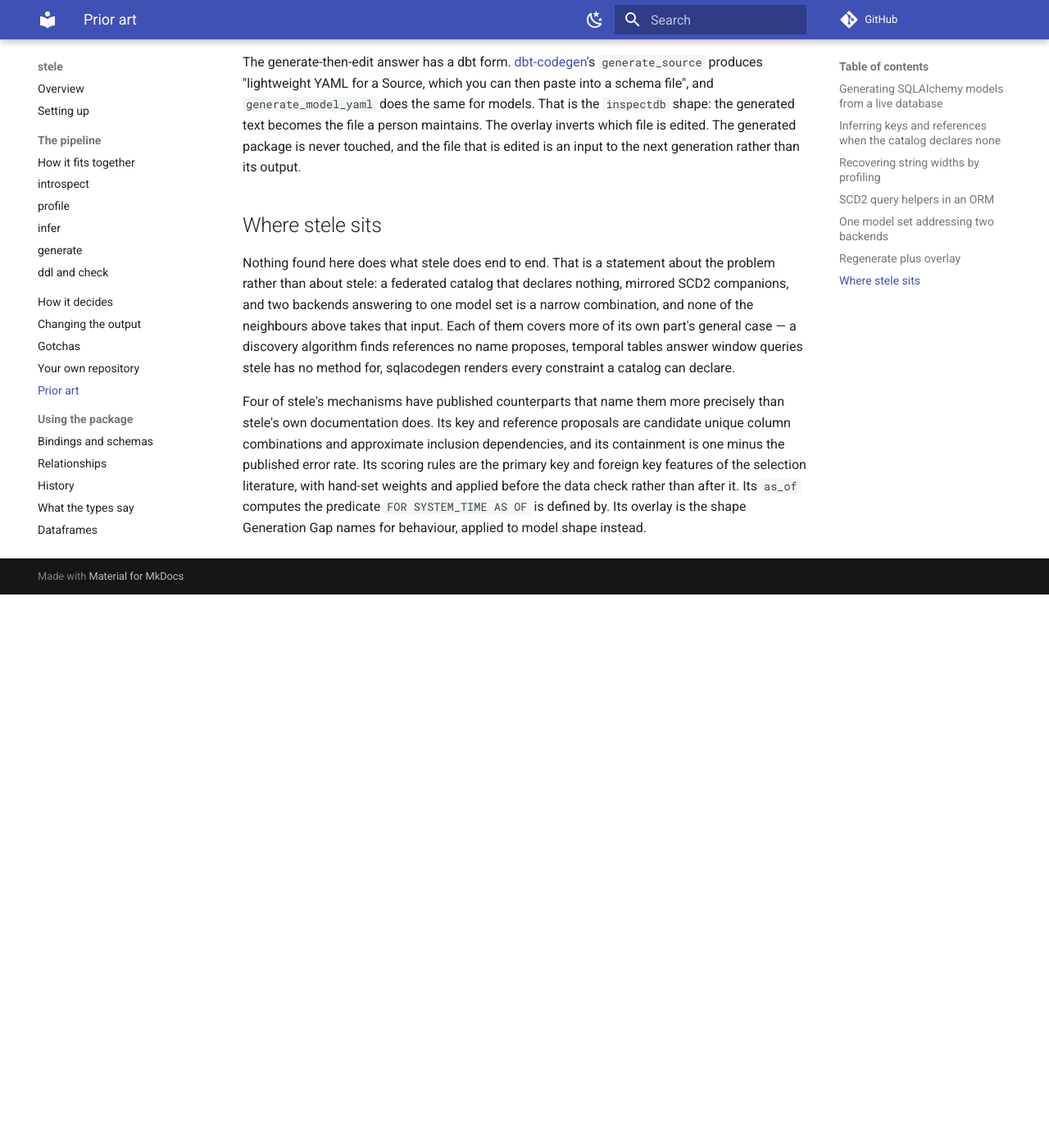
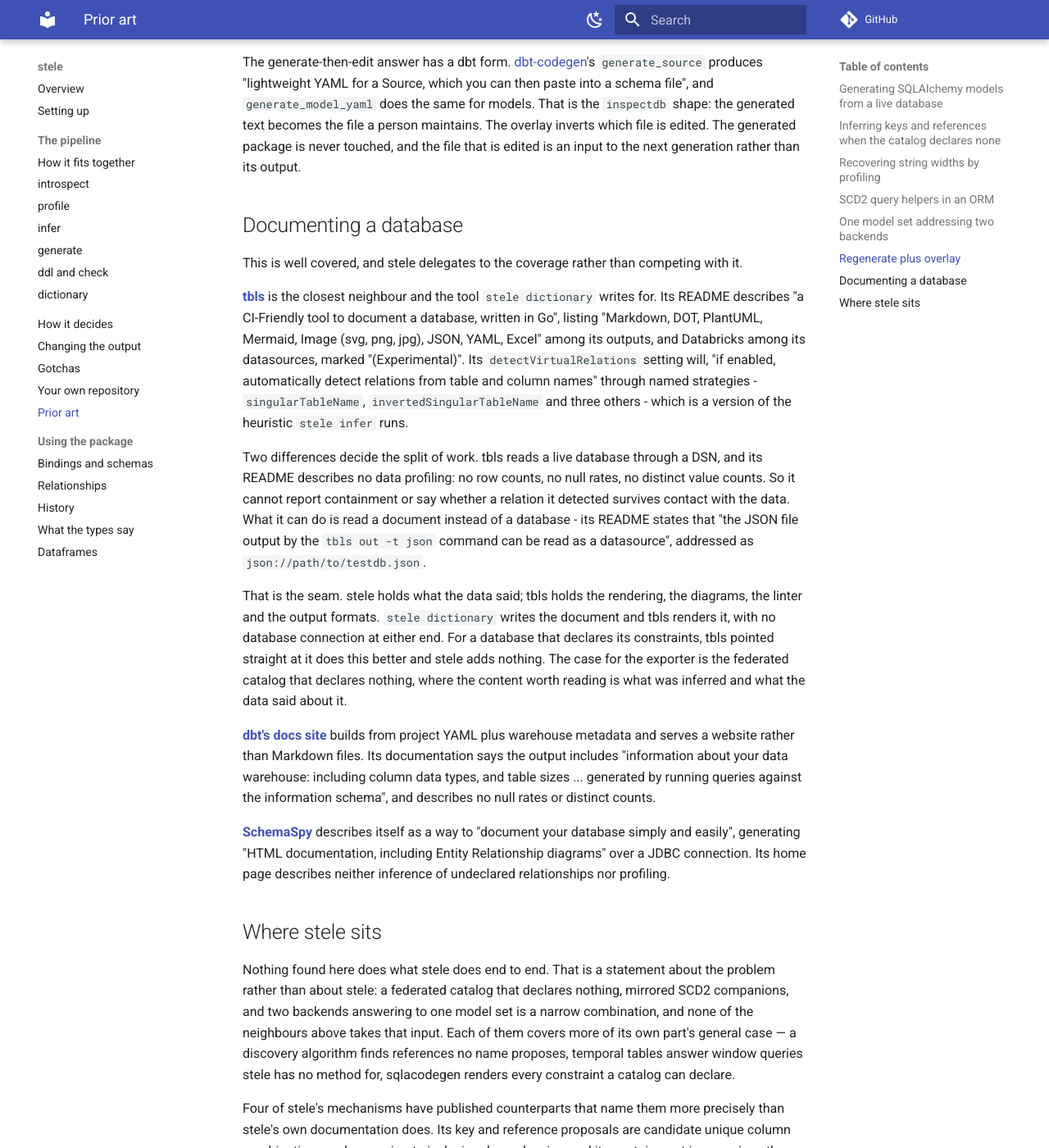
Before and after one commit to dchud/stele, an MkDocs documentation site: the page built from docs/prior-art.md, in a window 1280 px wide and 1400 px high, scrolled down 6789 px. Shown: the whole window at 82% size. Built offline with MkDocs 1.6.1 and Material for MkDocs 9.7.7, drawn with Linux system fonts in a browser that asks for light colours; comment, search, counter and statistics services are not loaded; before the commit the page ends 7514 px from its top, so only the background shows below that.

Commit message:
docs: cover the dictionary command and tbls as prior art
A page for the new command: what reaches the page and what the format
cannot carry, where descriptions come from, the labels and viewpoints,
and how to run tbls over the output.

prior-art.md had no entry for documenting a database at all. tbls, dbt's
docs site and SchemaSpy go in, each claim checked against that project's
own documentation, along with why the work splits the way it does: tbls
reads a live database and describes no profiling, stele holds what the
data said and delegates the rendering.

Closes bd-nmc.

```diff
--- a/docs/prior-art.md
+++ b/docs/prior-art.md
@@ -345,6 +345,49 @@
 and the file that is edited is an input to the next generation rather than its
 output.
 
+## Documenting a database
+
+This is well covered, and stele delegates to the coverage rather than
+competing with it.
+
+[**tbls**](https://github.com/k1LoW/tbls) is the closest neighbour and the tool
+`stele dictionary` writes for. Its README describes "a CI-Friendly tool to
+document a database, written in Go", listing "Markdown, DOT, PlantUML,
+Mermaid, Image (svg, png, jpg), JSON, YAML, Excel" among its outputs, and
+Databricks among its datasources, marked "(Experimental)". Its
+`detectVirtualRelations` setting will, "if enabled, automatically detect
+relations from table and column names" through named strategies -
+`singularTableName`, `invertedSingularTableName` and three others - which is a
+version of the heuristic `stele infer` runs.
+
+Two differences decide the split of work. tbls reads a live database through a
+DSN, and its README describes no data profiling: no row counts, no null rates,
+no distinct value counts. So it cannot report containment or say whether a
+relation it detected survives contact with the data. What it can do is read a
+document instead of a database - its README states that "the JSON file output
+by the `tbls out -t json` command can be read as a datasource", addressed as
+`json://path/to/testdb.json`.
+
+That is the seam. stele holds what the data said; tbls holds the rendering, the
+diagrams, the linter and the output formats. `stele dictionary` writes the
+document and tbls renders it, with no database connection at either end. For a
+database that declares its constraints, tbls pointed straight at it does this
+better and stele adds nothing. The case for the exporter is the federated
+catalog that declares nothing, where the content worth reading is what was
+inferred and what the data said about it.
+
+[**dbt's docs site**](https://docs.getdbt.com/docs/build/documentation) builds
+from project YAML plus warehouse metadata and serves a website rather than
+Markdown files. Its documentation says the output includes "information about
+your data warehouse: including column data types, and table sizes ... generated
+by running queries against the information schema", and describes no null
+rates or distinct counts.
+
+[**SchemaSpy**](https://schemaspy.org/) describes itself as a way to "document
+your database simply and easily", generating "HTML documentation, including
+Entity Relationship diagrams" over a JDBC connection. Its home page describes
+neither inference of undeclared relationships nor profiling.
+
 ## Where stele sits
 
 Nothing found here does what stele does end to end. That is a statement about
--- a/mkdocs.yml
+++ b/mkdocs.yml
@@ -47,6 +47,7 @@
       - infer: pipeline/infer.md
       - generate: pipeline/generate.md
       - ddl and check: pipeline/ddl-and-check.md
+      - dictionary: pipeline/dictionary.md
   - How it decides: heuristics.md
   - Changing the output: overlay.md
   - Gotchas: gotchas.md
```
Also changed, not shown: CHANGELOG.md (+6 -0 lines), README.md (+1 -0 lines), docs/index.md (+1 -0 lines), docs/pipeline/dictionary.md (added, +144 -0 lines), docs/pipeline/index.md (+7 -3 lines), 1 other file.
